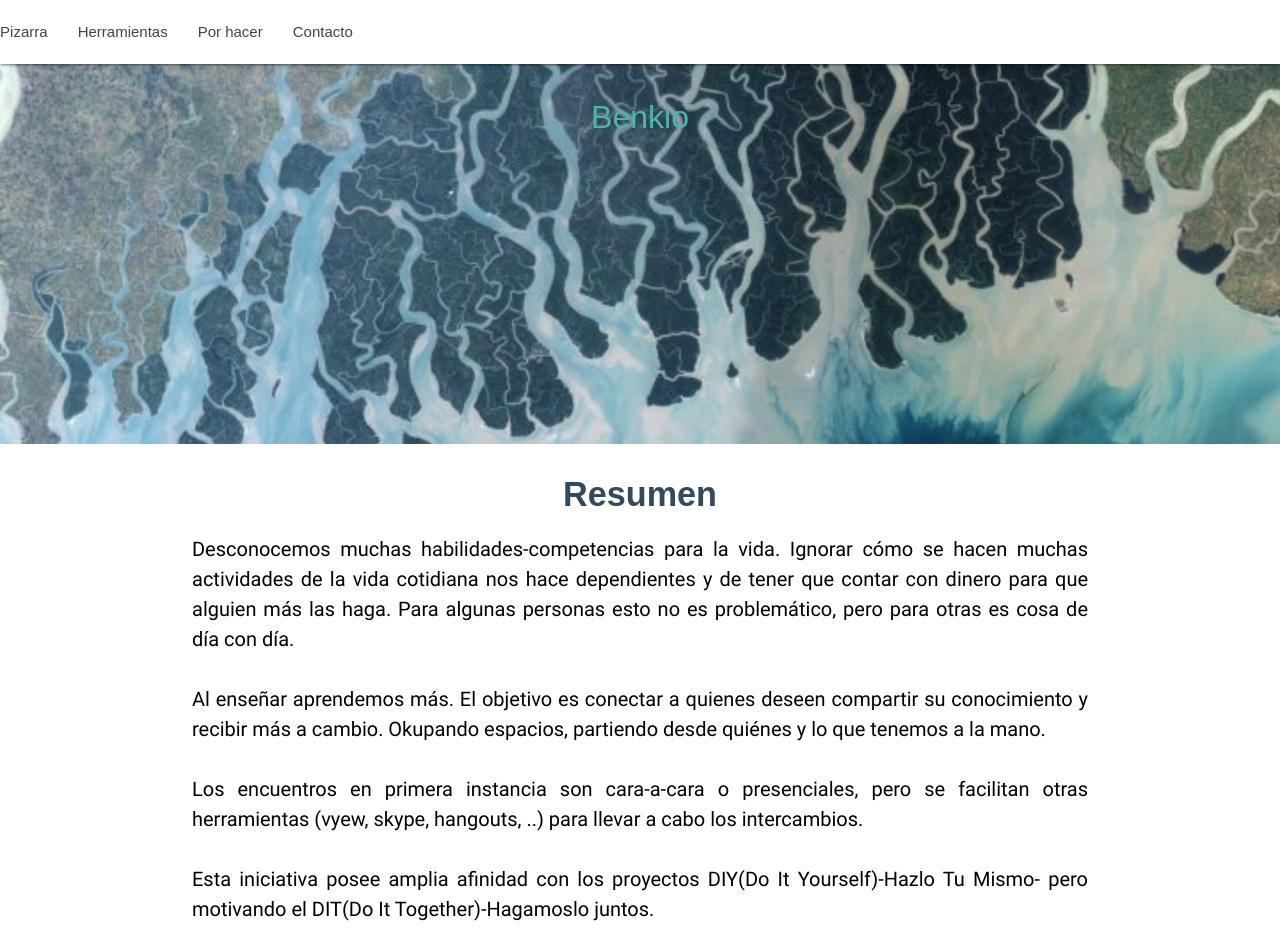
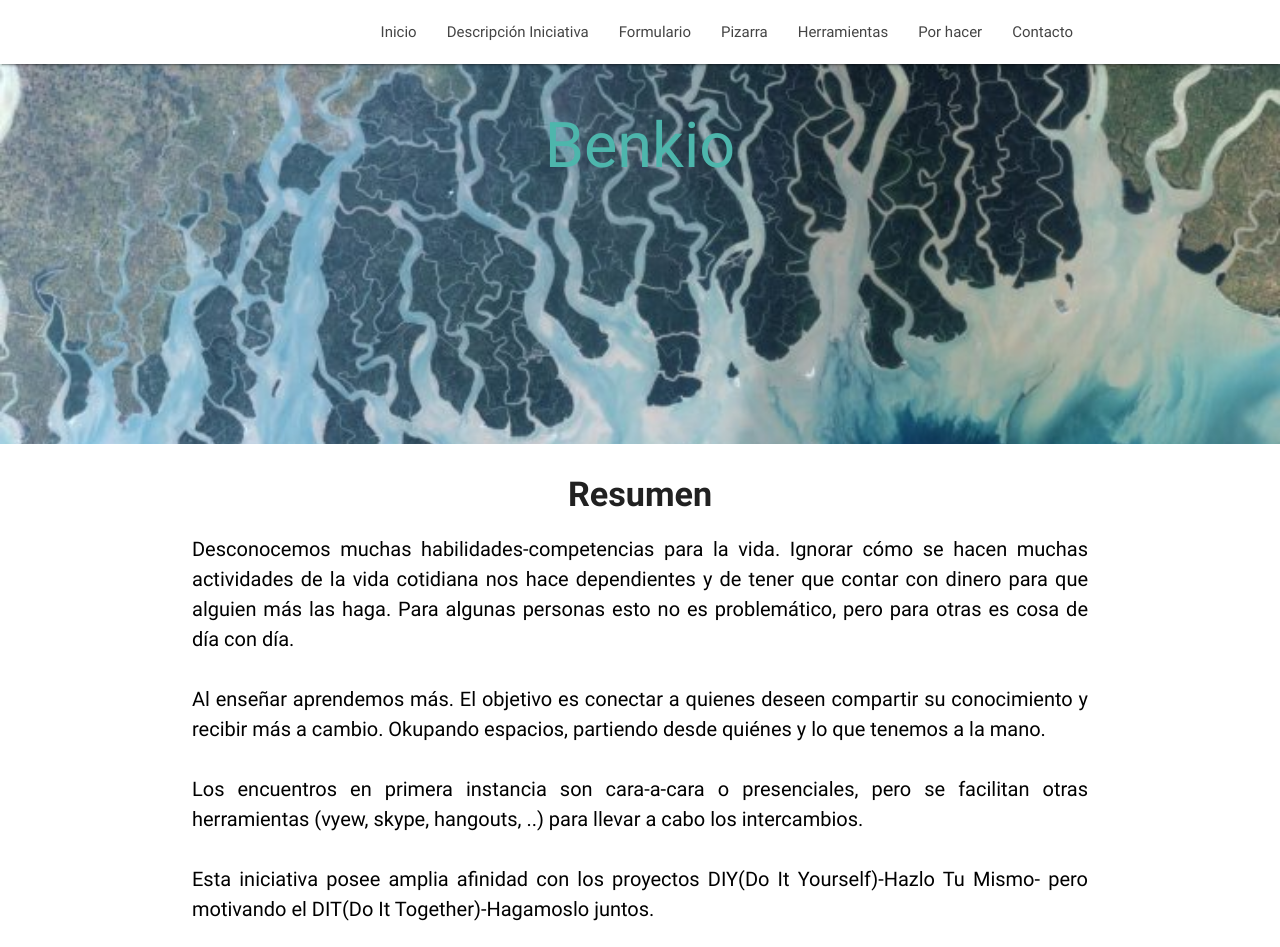
Before and after one commit to benkiop2p/benkiop2p.github.io, a plain HTML site: page iniciativa.html in a window 1280 px wide. Shown: the top 947 px of the page. Drawn offline with Linux system fonts and the light colour scheme.

Commit message:
Update iniciativa.html

```diff
--- a/iniciativa.html
+++ b/iniciativa.html
@@ -1,24 +1,26 @@
-<!doctype html>
-<html>
+<!DOCTYPE html>
+<html lang="en">
 
 <head>
-    <link href="css/materialize.css" rel="stylesheet">
-    <link href="css/layout.css" rel="stylesheet">
-    <link href="css/pure-min.css" rel="stylesheet">
+    <meta http-equiv="Content-Type" content="text/html; charset=UTF-8" />
+    <meta name="viewport" content="width=80%, initial-scale=0.8, maximum-scale=0.8, user-scalable=no" />
+    <title>Benkio</title>
+
+    <!-- CSS  -->
+    <link href="https://fonts.googleapis.com/icon?family=Material+Icons" rel="stylesheet">
+    <link href="css/materialize.css" type="text/css" rel="stylesheet" media="screen,projection" />
     <link href="css/style.css" type="text/css" rel="stylesheet" media="screen,projection" />
-    <link href="https://fonts.googleapis.com/icon?family=Material+Icons" rel="stylesheet">
 </head>
 
 <body>
-    <div class="header">
     <nav class="white" role="navigation">
         <div class="nav-wrapper container">
             <ul class="right hide-on-med-and-down">
-                    <ul id="nav-mobile" class="right hide-on-med-and-down">
+                <ul id="nav-mobile" class="fixed right hide-on-med-and-down">
                     <li><a href="index.html">Inicio</a></li>
                     <li><a href="iniciativa.html">Descripción Iniciativa</a></li>
-                        <li><a href="index.html#formulario">Formulario</a></li>
-                        <li><a href="index.html#tPizarra">Pizarra</a></li>
+                    <li><a href="#formulario">Formulario</a></li>
+                    <li><a href="#tPizarra">Pizarra</a></li>
                     <li><a href="herramientas.html">Herramientas</a></li>
                     <li><a href="todo.html">Por hacer</a></li>
                     <li><a href="#contacto">Contacto</a></li>
@@ -28,8 +30,8 @@
             <ul id="nav-mobile" class="side-nav">
                 <li><a href="index.html">Inicio</a></li>
                 <li><a href="iniciativa.html">Descripción Iniciativa</a></li>
-                    <li><a href="index.html#formulario">Formulario</a></li>
-                    <li><a href="index.html#tPizarra">Pizarra</a></li>
+                <li><a href="#formulario">Formulario</a></li>
+                <li><a href="#tPizarra">Pizarra</a></li>
                 <li><a href="herramientas.html">Herramientas</a></li>
                 <li><a href="todo.html">Por hacer</a></li>
                 <li><a href="#contacto">Contacto</a></li>
```
Lines whose indentation alone changed are shown as unchanged.
